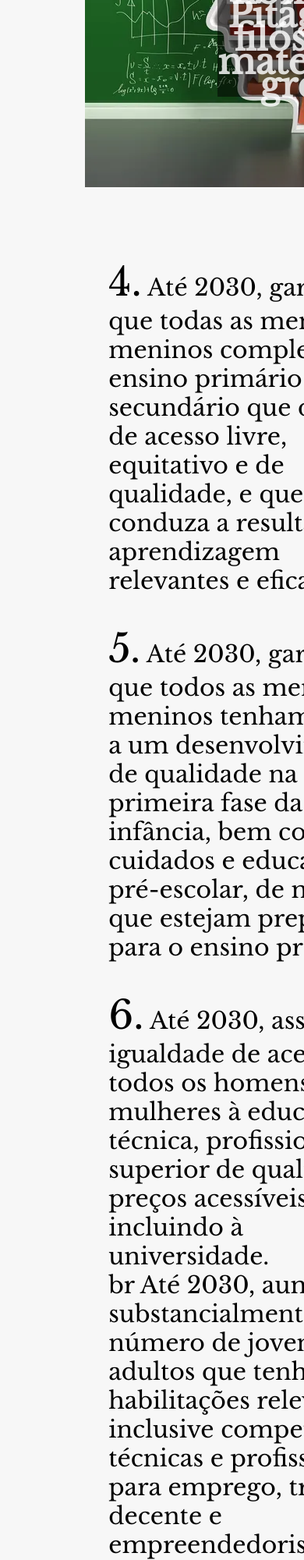
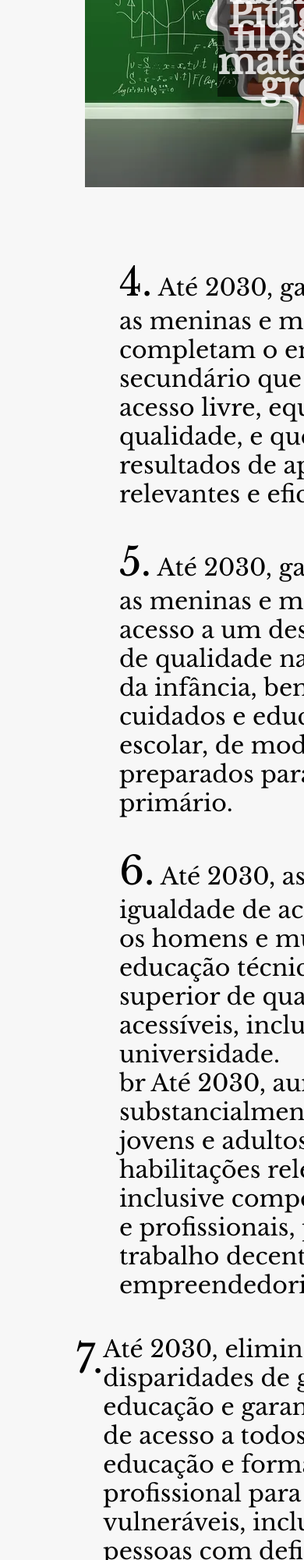
Before and after one commit to victorsiqueira1/victorsiqueira1.github.io, a plain HTML site: page index.html in a window 390 px wide. Shown: the part 2024-4024 px from the top of the page at 78% size. Drawn offline with nearby package versions, Linux system fonts and the light colour scheme.

Commit message:
ajustado

```diff
--- a/css/sas.css
+++ b/css/sas.css
@@ -74,6 +74,7 @@ h3 {
   padding: 30px;
   text-align: justify;
   text-align: left;
+
 }
 .conteiner {
   border: solid 20px #263041;
@@ -445,10 +446,11 @@ img {
     width: 120%;
   }
   .sai {
-    width: 70%;
+    width: 90%;
     text-align: left;
-    margin-left: 20%;
+  padding-left: 28%;
     margin-top: 60px;
+    text-align: left;
   }
   .uia {
     margin-left: 15%;
@@ -520,9 +522,10 @@ img {
     margin-left: 40%;
   }
   .atacadao {
-    margin-left: 10%;
-    width: 80%;
+    padding-left: 20%;
+    width: 105%;
     text-align: left;
+
   }
   .caminho {
     margin-left: 20%;
@@ -549,4 +552,7 @@ img {
     margin-top: 10%;
     margin-left: 20%;
   }
+  .yon{
+    width: 536px;
+  }
 }
```
